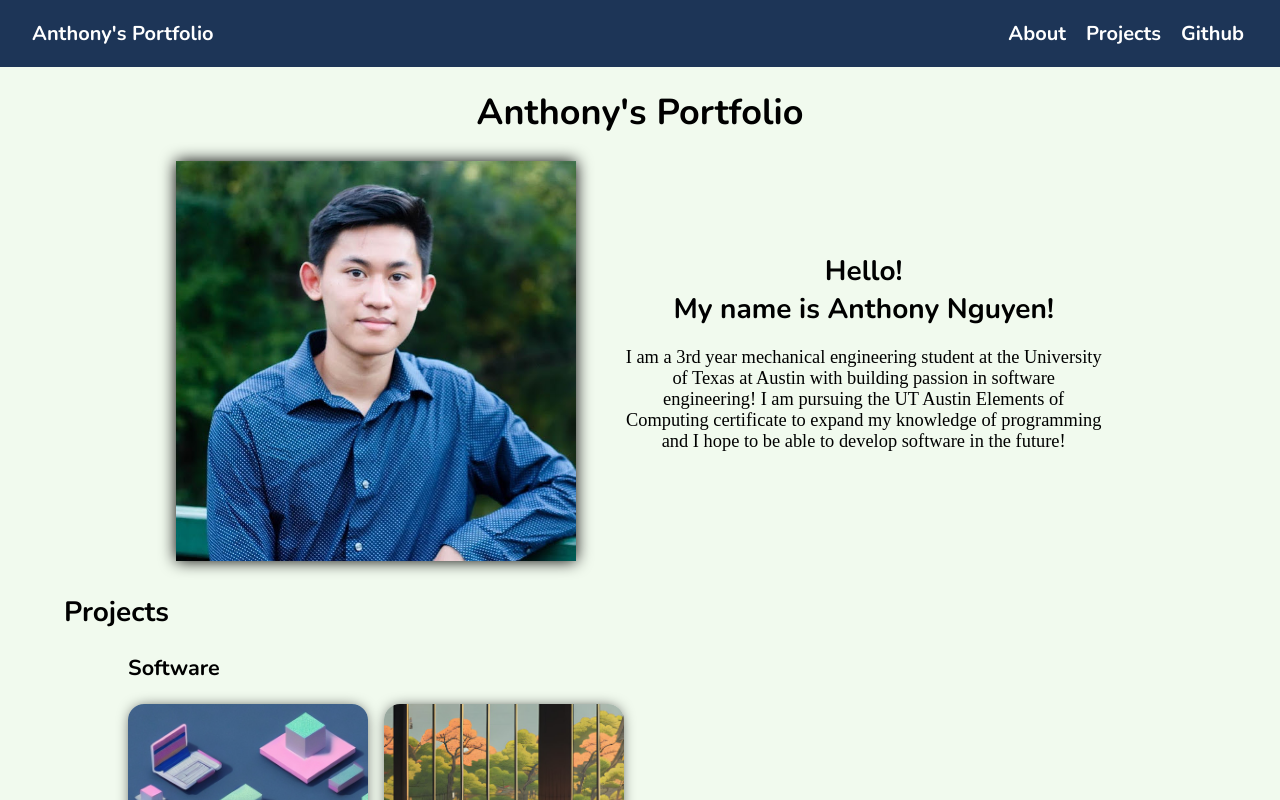
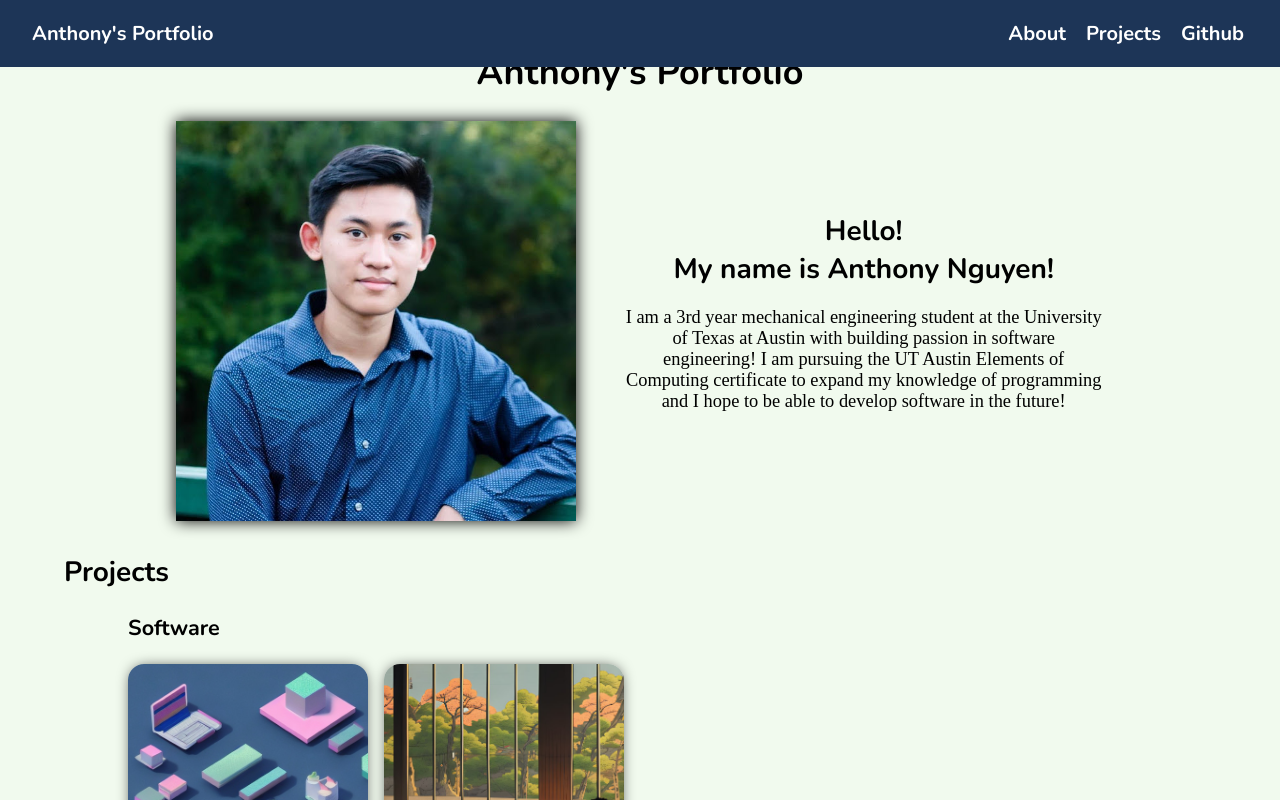
Before and after one commit to antnguyen000/antnguyen000.github.io, a React (Create React App) app: page / in a window 1280 px wide. Shown: the top 800 px of the page. Built offline with nearby package versions, Linux system fonts and the light colour scheme; a web font is replaced by a local one.

Commit message:
Adjusting page title margin

```diff
--- a/src/index.css
+++ b/src/index.css
@@ -75,7 +75,7 @@ p {
 
 /* Home */
 .title {
-  margin-top: 5.5rem;
+  margin-top: 3rem;
   text-align: center;
 }
 
```
